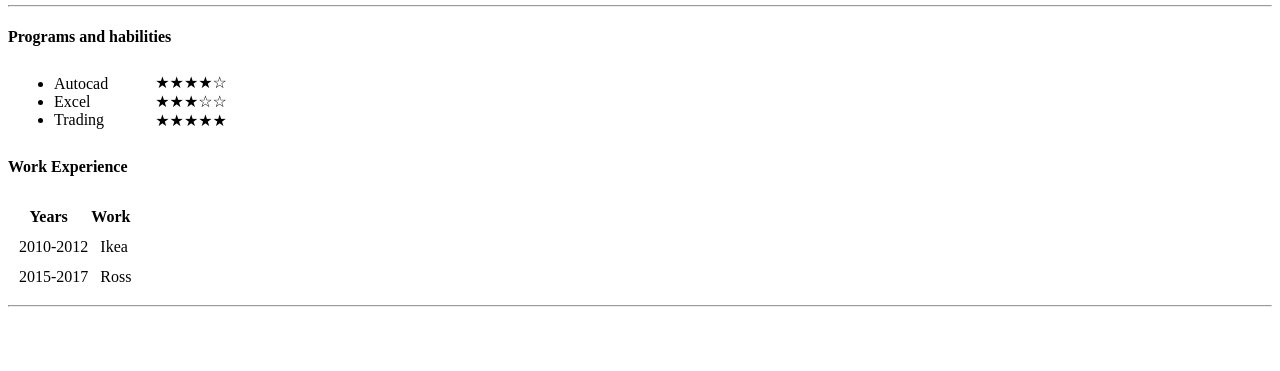
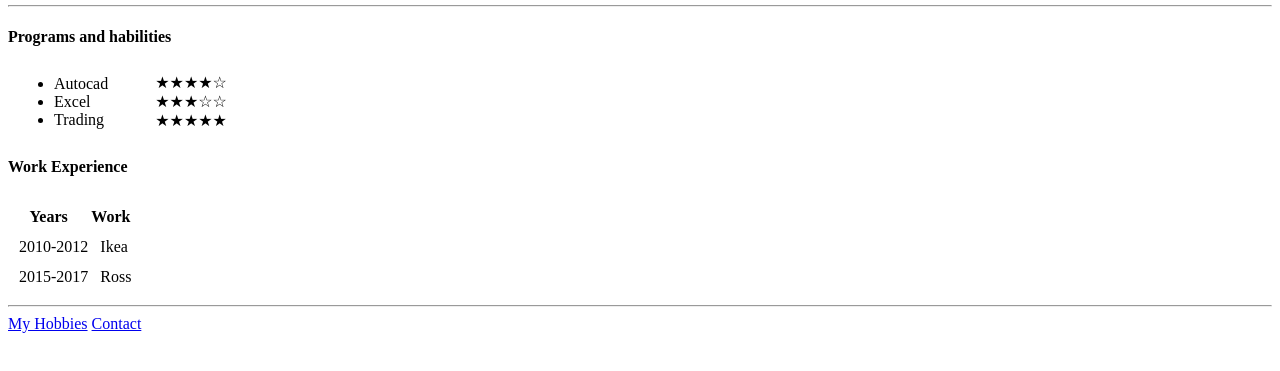
Before and after one commit to xinito159/cv, a plain HTML site: page index.html in a window 1280 px wide. Shown: the part 201-572 px from the top of the page. Drawn offline with Linux system fonts and the light colour scheme.

Commit message:
Add cv website files

```diff
--- a/index.html
+++ b/index.html
@@ -74,5 +74,11 @@
         </tbody>
     </table>
     <hr>
+    <footer>
+        <a href="hobbies.html"> My Hobbies</a>
+        <a href="contact_me.html"> Contact</a>
+
+
+    </footer>
 </body>
 </html>
```
Also changed, not shown: contact_me.html (+4 -0 lines).
